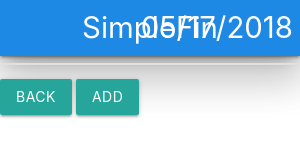
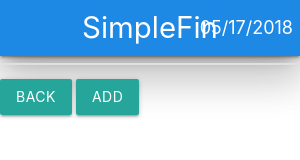
Before and after one commit to Ljufin/simplefin, an Electron app: page transactionsWindow.html in a window 300 px wide. Drawn offline with nearby package versions, Linux system fonts and the light colour scheme; no server answers.

Commit message:
reduced date font size

```diff
--- a/transactionsWindow.html
+++ b/transactionsWindow.html
@@ -29,8 +29,9 @@
           mm = '0'+mm
         }
 
-        today = mm+'/'+dd+'/'+yyyy
-        span.textContent = today
+        today = mm+'/'+dd+'/'+yyyy;
+        span.textContent = today;
+        span.style.fontSize = "large";
 
       </script>
     </div>
```
